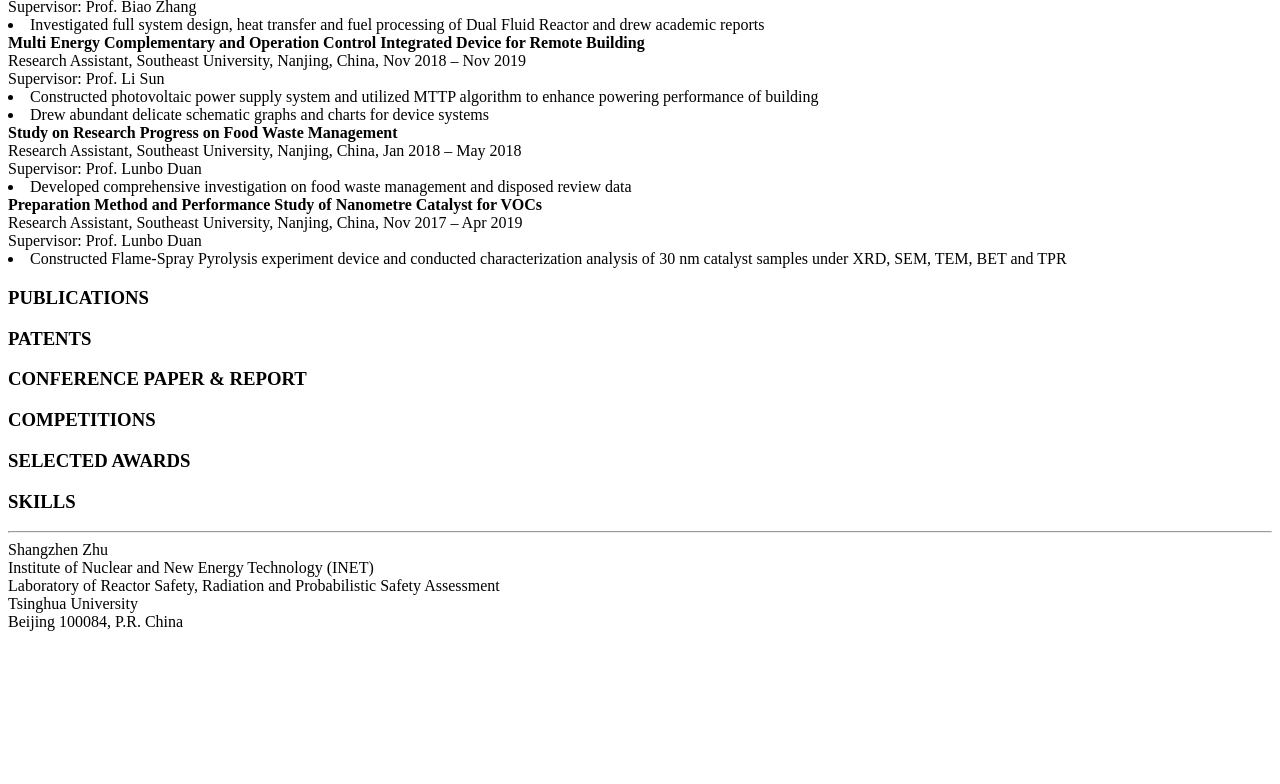
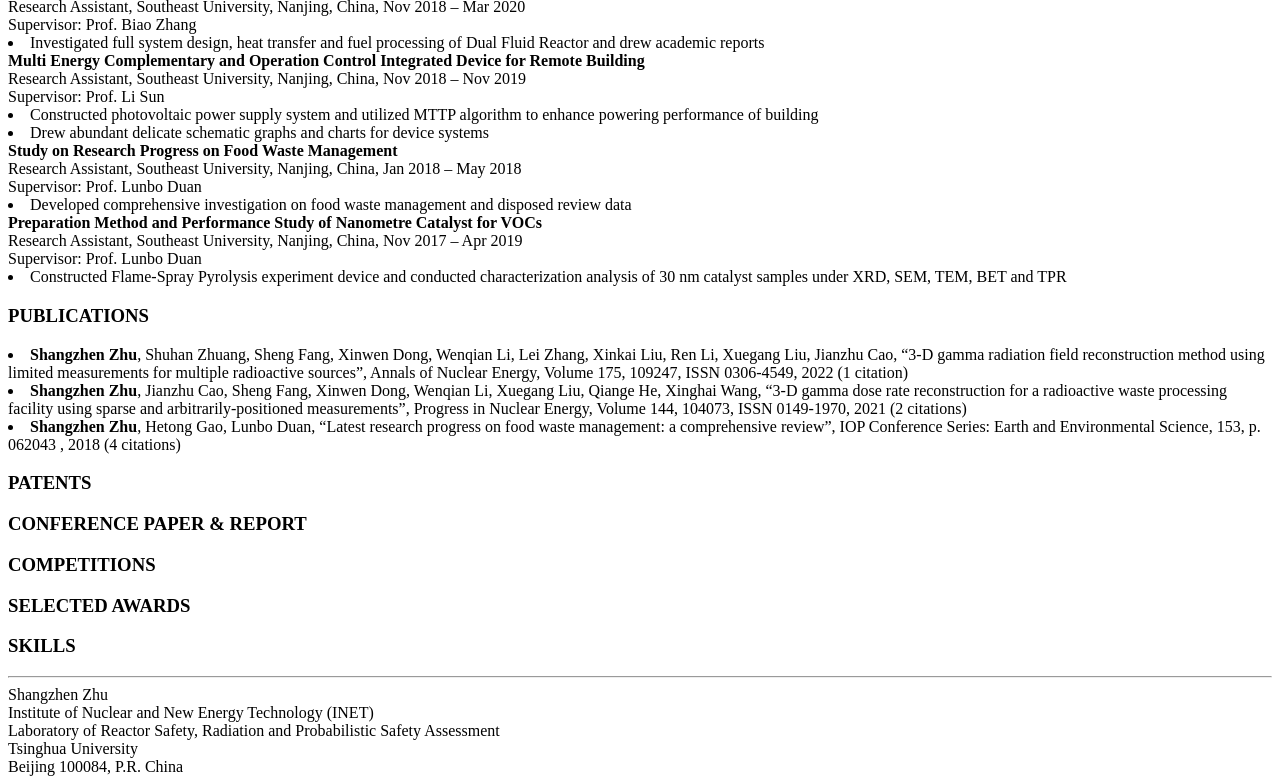
Before and after one commit to shepherd98/shangzhen, a plain HTML site: page index.html in a window 1280 px wide. Shown: the part 839-1623 px from the top of the page. Before the commit the page ends 1478 px from the top, so only its background shows below. Drawn offline with Linux system fonts and the light colour scheme.

Commit message:
Update index.html

```diff
--- a/index.html
+++ b/index.html
@@ -9,6 +9,7 @@
     <img src="https://shepherd98.github.io/shangzhen.github.io/Shangzhen.jpg" align="right" width="300">
     <h1>Shangzhen Zhu</h1>
     <a href="https://www.researchgate.net/profile/Zhu-Shangzhen">My Researchgate profile</a>
+    <br>
     Contact: zhusz20@mails.tsinghua.edu.cn
     <p>I’m in my final year as a Master in Nuclear Science and Technology, where I have been working in the lab of Prof. Jiejuan Tong at Tsinghua University, China. I received my Bachelor's degree in Nuclear Engineering and Technology from the School of Energy and Environment， Southeast University, China, in 2020. I’m planning to apply to Ph.D. programs in 2023 Fall, and I’m very interested in the possibility of joining your group with top-level academics.
     </p>
@@ -114,6 +115,15 @@
         Constructed Flame-Spray Pyrolysis experiment device and conducted characterization analysis of 30 nm catalyst samples under XRD, SEM, TEM, BET and TPR
     </li>
     <h3>PUBLICATIONS</h3>
+    <li>
+        <b>Shangzhen Zhu</b>, Shuhan Zhuang, Sheng Fang, Xinwen Dong, Wenqian Li, Lei Zhang, Xinkai Liu, Ren Li, Xuegang Liu, Jianzhu Cao, “3-D gamma radiation field reconstruction method using limited measurements for multiple radioactive sources”, Annals of Nuclear Energy, Volume 175, 109247, ISSN 0306-4549, 2022 (1 citation)
+    </li>
+    <li>
+        <b>Shangzhen Zhu</b>, Jianzhu Cao, Sheng Fang, Xinwen Dong, Wenqian Li, Xuegang Liu, Qiange He, Xinghai Wang, “3-D gamma dose rate reconstruction for a radioactive waste processing facility using sparse and arbitrarily-positioned measurements”, Progress in Nuclear Energy,  Volume 144, 104073, ISSN 0149-1970, 2021 (2 citations)
+    </li>
+    <li>
+        <b>Shangzhen Zhu</b>, Hetong Gao, Lunbo Duan, “Latest research progress on food waste management: a comprehensive review”, IOP Conference Series: Earth and Environmental Science, 153, p. 062043 , 2018 (4 citations)
+    </li>
     <h3>PATENTS</h3>
     <h3>CONFERENCE PAPER & REPORT</h4>
 
```
